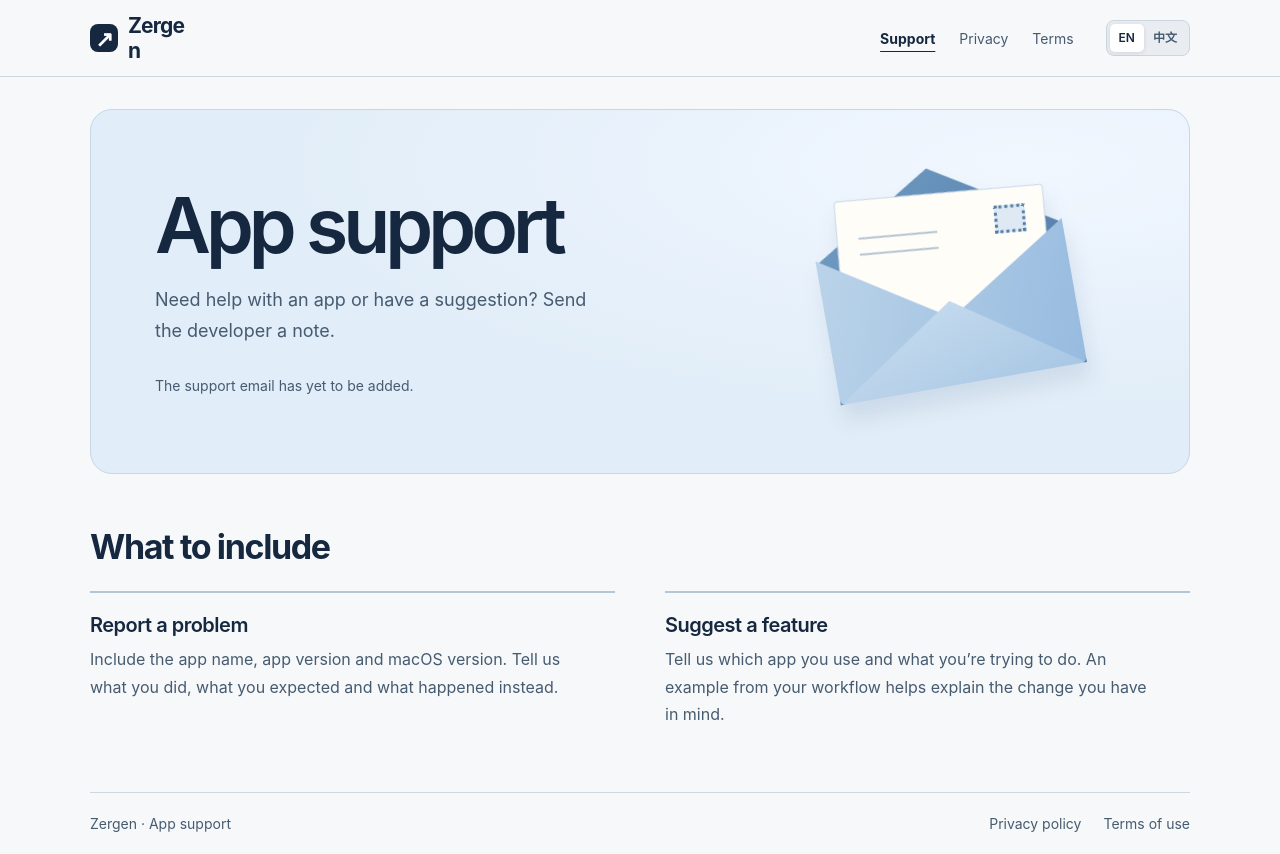
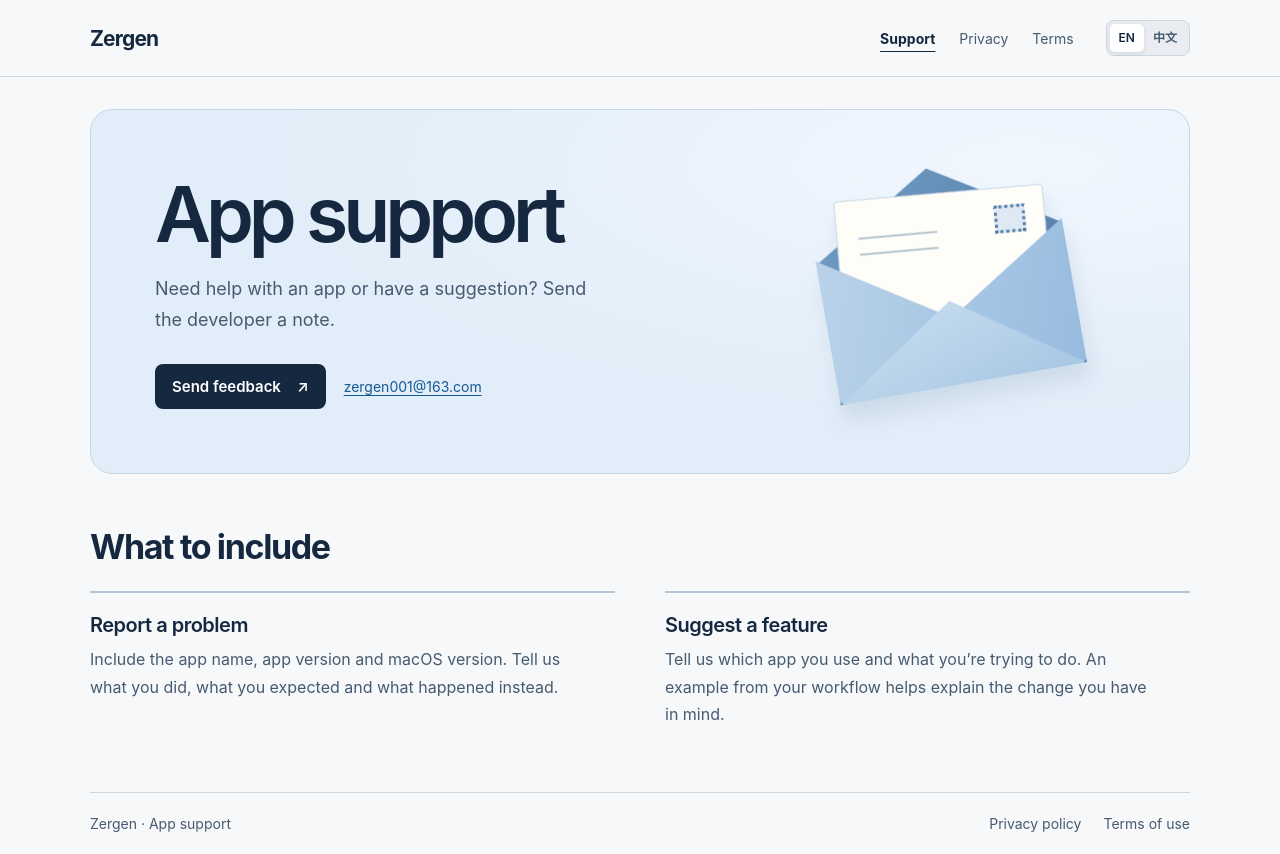
Before and after one commit to zergen001/web, a plain HTML site: page index.html in a window 1280 px wide. Drawn offline with Linux system fonts and the light colour scheme.

Commit message:
Use a text wordmark and publish the support email

```diff
--- a/index.html
+++ b/index.html
@@ -13,7 +13,7 @@
   <a class="skip" href="#main"><span lang="en">Skip to content</span><span lang="zh-CN">跳到正文</span></a>
   <header class="bar">
     <div class="wrap header-inner">
-      <a class="brand" href="./"><span class="mark" aria-hidden="true">↗</span><span data-brand>Zergen</span></a>
+      <a class="brand" href="./" data-brand>Zergen</a>
       <nav aria-label="Navigation"><a href="./index.html" aria-current="page"><span lang="en">Support</span><span lang="zh-CN">支持</span></a>
 <a href="./privacy.html"><span lang="en">Privacy</span><span lang="zh-CN">隐私政策</span></a>
 <a href="./terms.html"><span lang="en">Terms</span><span lang="zh-CN">服务条款</span></a></nav>
--- a/site-config.js
+++ b/site-config.js
@@ -1,7 +1,6 @@
-// 发布前填写收件邮箱及适用应用。
 const supportSite = {
   developerName: "Zergen",
-  supportEmail: "",
+  supportEmail: "zergen001@163.com",
   privacyUpdated: "2026-11-25",
   termsUpdated: "2026-11-25",
 
--- a/styles.css
+++ b/styles.css
@@ -18,11 +18,10 @@ a:hover { color: var(--link); }
 :focus-visible { outline: 3px solid #106dd0; outline-offset: 4px; }
 .wrap { width: min(1100px, calc(100% - 88px)); margin-inline: auto; }
 .bar { border-bottom: 1px solid var(--line); }
-.header-inner, .brand, nav, .languages, .footer, .footer div, .contact { display: flex; align-items: center; }
+.header-inner, nav, .languages, .footer, .footer div, .contact { display: flex; align-items: center; }
 .header-inner { min-height: 76px; gap: 32px; }
 .brand, nav a, .footer a, .action { text-decoration: none; }
-.brand { gap: 10px; font-weight: 740; font-size: 21px; letter-spacing: -.04em; margin-right: auto; overflow-wrap: anywhere; }
-.mark { display: grid; place-items: center; flex: 0 0 28px; height: 28px; border-radius: 8px; background: var(--ink); color: white; font: 600 22px/1 system-ui; }
+.brand { flex: none; font-weight: 740; font-size: 21px; letter-spacing: -.04em; margin-right: auto; white-space: nowrap; }
 nav { gap: 24px; }
 nav a, .footer { color: var(--muted); font-size: 14px; }
 nav a[aria-current="page"] { color: var(--ink); font-weight: 650; text-decoration: underline; text-underline-offset: 7px; }
```
Also changed, not shown: privacy.html (+1 -1 lines), terms.html (+1 -1 lines).
